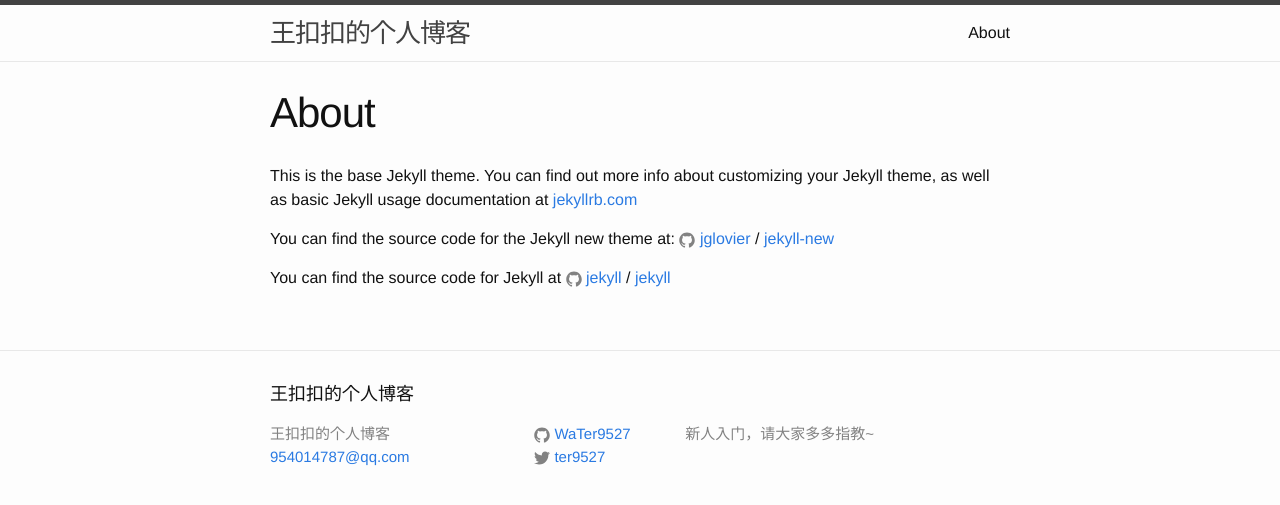
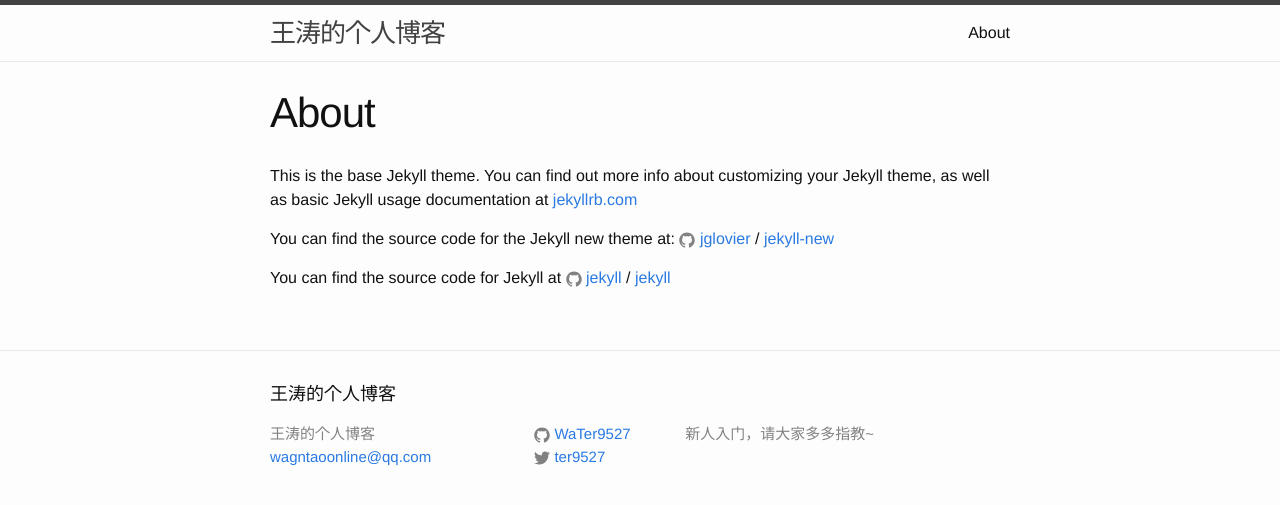
Before and after one commit to WaTer9527/WaTer9527.github.io, a Jekyll site: the page built from about.md, in a window 1280 px wide. Shown: the top 505 px of the page. Built offline with Jekyll 4.4.1, drawn with Linux system fonts in a browser that asks for light colours.

Commit message:
Update _config.yml

```diff
--- a/_config.yml
+++ b/_config.yml
@@ -6,8 +6,8 @@
 # 'jekyll serve'. If you change this file, please restart the server process.
 
 # Site settings
-title: 王扣扣的个人博客
-email: 954014787@qq.com
+title: 王涛的个人博客
+email: wagntaoonline@qq.com
 description: > # this means to ignore newlines until "baseurl:"
   新人入门，请大家多多指教~
 baseurl: "" # the subpath of your site, e.g. /blog
```
